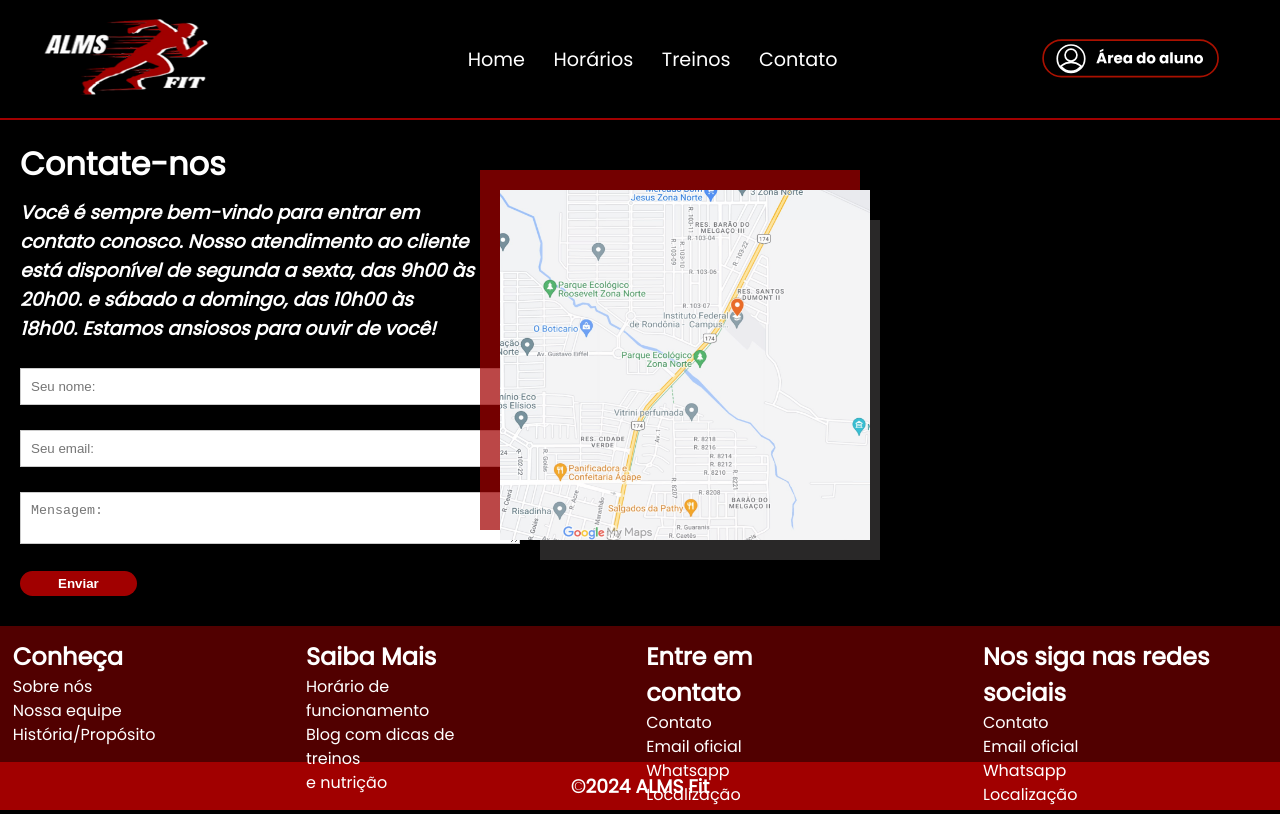
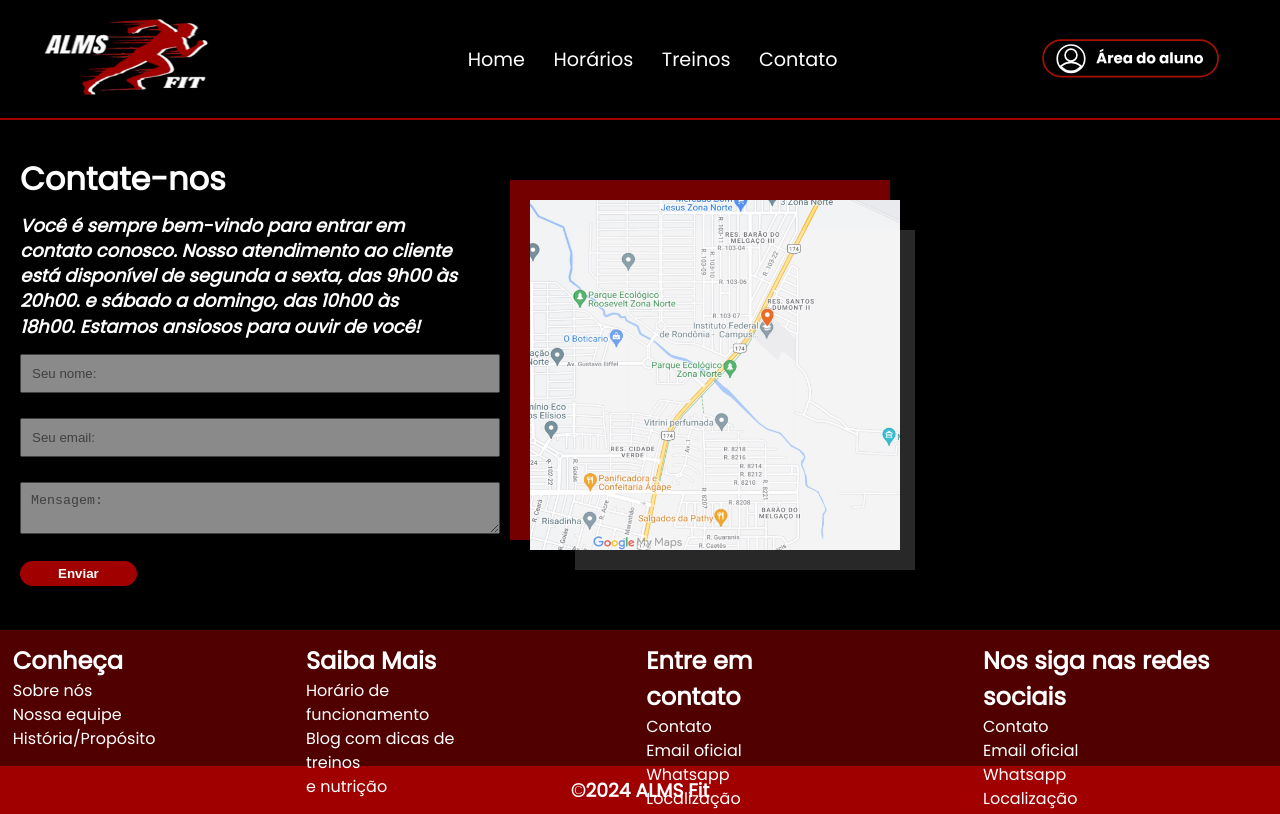
Before and after one commit to Anacaroline16/Fabrica-de-Software, a Next.js app in the folder almsfit/: page /TELAS/contato in a window 1280 px wide. Built offline with nearby package versions, Linux system fonts and the light colour scheme.

Commit message:
TelaContato

```diff
--- a/almsfit/src/app/TELAS/check_list/checklist.module.css
+++ b/almsfit/src/app/TELAS/check_list/checklist.module.css
@@ -75,7 +75,7 @@
 
   .quadradored01{
     justify-content: flex-end;
-    position: relative;
+    position: absolute;
     margin-bottom: -110px;
     margin-left: 300px;
     display: flex;
--- a/almsfit/src/app/TELAS/contato/contato.module.css
+++ b/almsfit/src/app/TELAS/contato/contato.module.css
@@ -18,6 +18,10 @@
     color:rgb(255, 255, 255);
     margin-bottom: 10px;
     font-style: oblique;
+    font-size: 18px;
+    line-height: 1.4; /* Espaçamento entre as linhas */
+    max-width: 100%; /* Evita que o texto fique muito longo */
+    margin: 0 auto; /* Centraliza */
   }
 
   .formulario input,
@@ -25,9 +29,14 @@
     width: 100%;
     padding: 10px;
     margin: 10px 0;
-    border: 1px solid #ccc;
-    opacity: 3;
+    /* border: 1px solid #ccc; */
+    /* opacity: 10px; */
     margin-top: 15px;
+    outline: none;
+  }
+
+  .input_form{
+    opacity: 0.54;
   }
 
   .formulario button {
@@ -51,24 +60,24 @@
 .quadradoRed{
   display: flex;
   position: absolute;
-  right: 20px;
+  /* right: 10px; */
   padding-bottom: 20px;
-  margin-right: 400px;
 }
 
 .quadradoWhite{
   display: flex;
   position: relative;
-  left: 20px;
+  left: 65px;
   margin-top: 50px;
 }
 
 .ImgMapa{
   display: flex;
   position: absolute;
-  right: 10px;
+  /* right: 10px; */
+  margin-left: 20px;
   padding-top: 20px;
-  margin-right: 400px;
+  /* margin-right: 400px; */
 }
 
 .TodasAsImgs{
@@ -77,4 +86,13 @@
   margin-top: 30px;
   margin-bottom: 30px;
   margin-right: 400px;
+  padding: 10px;
 }
+
+
+@media (max-width: 600px) {
+  .formulario input,
+  .formulario textarea {
+    max-width: 100%; /* Permite um pouco mais de espaço */
+  }
+}
--- a/almsfit/src/app/TELAS/contato/page.js
+++ b/almsfit/src/app/TELAS/contato/page.js
@@ -18,10 +18,10 @@ export default function Contato() {
           </h3>
           <form className={styles.formulario}>
             <label>
-              <input type="text" placeholder="Seu nome:" />
-              <input type="email" placeholder="Seu email:" />
+              <input className={styles.input_form} type="text" placeholder="Seu nome:" />
+              <input className={styles.input_form}  type="email" placeholder="Seu email:" />
             </label>
-            <textarea placeholder="Mensagem:" className="mensagem"></textarea>
+            <textarea className={styles.input_form} placeholder="Mensagem:"></textarea>
             <button type="submit">Enviar</button>
           </form>
         </div>
```
